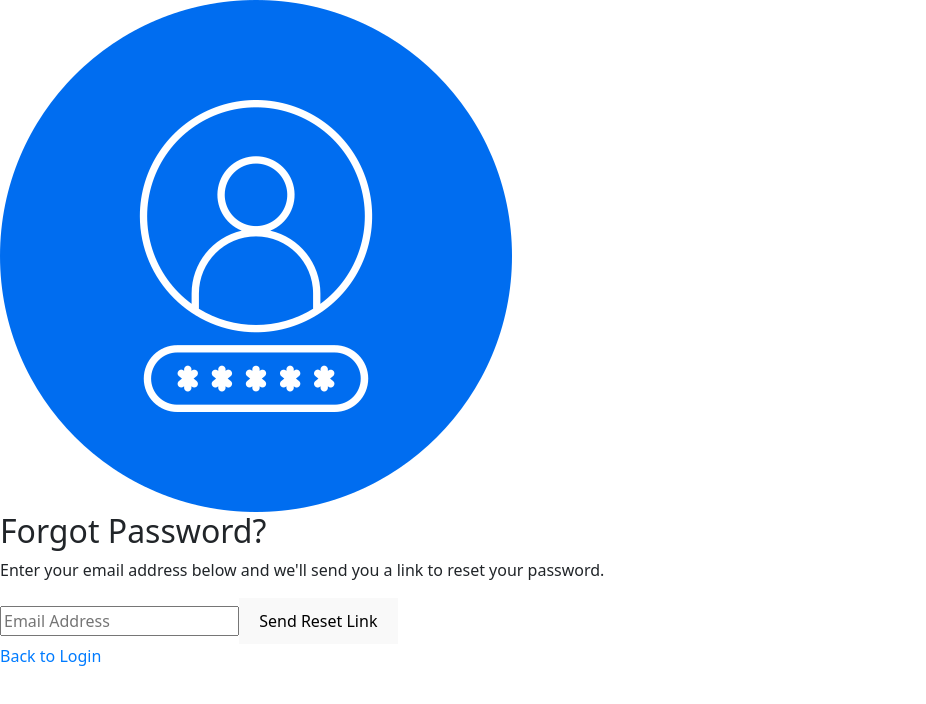
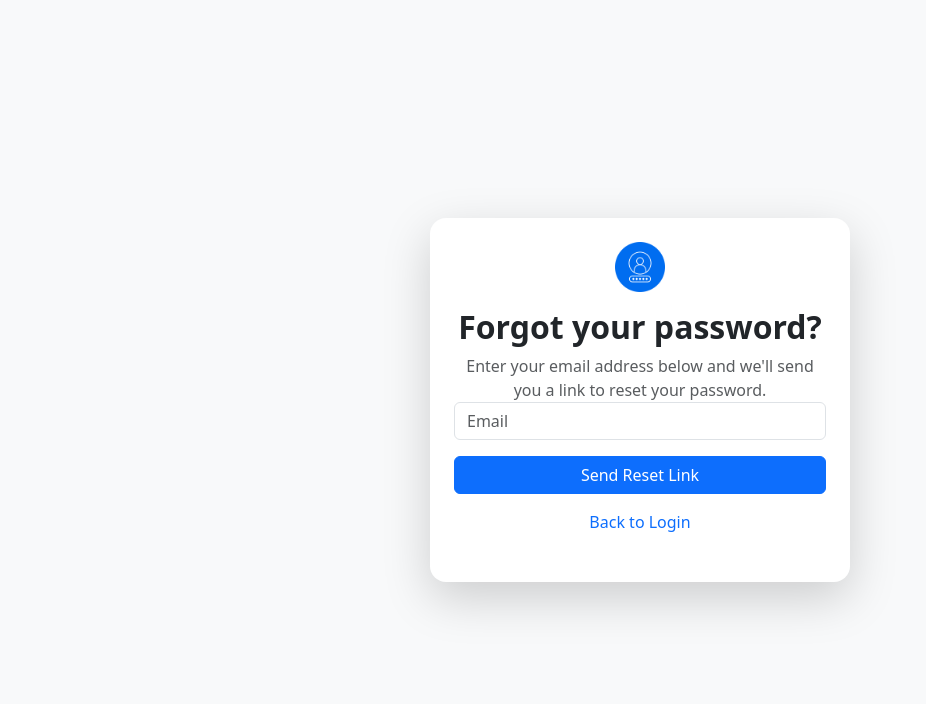
Before and after one commit to APP4080A/copilot-deployment, a React (Create React App) app in the folder frontend/: page /forgot-password in a window 1280 px wide. Shown: the top 704 px of the page, without its empty margins (0-926 px from the left). Built offline with nearby package versions, Linux system fonts and the light colour scheme.

Commit message:
BootStrap applied

```diff
--- a/frontend/src/pages/ForgotPasswordPage.jsx
+++ b/frontend/src/pages/ForgotPasswordPage.jsx
@@ -46,31 +46,30 @@ export default function ForgotPasswordPage() {
     };
 
     return (
-        <div className="login-container">
-            <div className="login-box">
-                <img src={logo} alt="Co-pilot Logo" className="login-icon" />
-                <h2>Forgot Password?</h2>
-                <p>Enter your email address below and we'll send you a link to reset your password.</p>
+        <div className="container-fluid bg-light min-vh-100 d-flex justify-content-center align-items-center px-3"
+            style={{ overflow: "hidden", paddingTop: "40px", paddingBottom: "40px"}}>
+            <div className="bg-white p-4 rounded-4 shadow-lg w-100"
+             style={{ maxWidth: "420px", minHeight:"auto" }}>
+              <div className="text-center mb-4">
+                <img src={logo} alt="Co-pilot Logo" className="mb-3" style={{ width: "50px" }} />
+                <h2 className="fw-bold">Forgot your password?</h2>
+                <p className="text-muted mb-0">Enter your email address below and we'll send you a link to reset your password.</p>
                 <form onSubmit={handleSubmit}>
-                    <input
-                        type="email"
-                        placeholder="Email Address"
-                        required
-                        value={email}
-                        onChange={(e) => setEmail(e.target.value)}
-                        disabled={isLoading} // Disable input while loading
-                    />
+                    <div className="mb-3">
+                        <input type="email" className="form-control" placeholder="Email" value={email} onChange={(e) => setEmail(e.target.value)} disabled={isLoading} required />
+                    </div>
 
-                    {error && <p className="error-message" style={{ color: 'red', marginTop: '10px' }}>{error}</p>}
-                    {message && <p className="success-message" style={{ color: 'green', marginTop: '10px' }}>{message}</p>}
+                    {error && <p className="text-danger text-center">{error}</p>}
+                    {message && <p className="text-success text-center">{message}</p>}
 
-                    <button type="submit" className="login-button" disabled={isLoading}>
+                    <button type="submit" className="btn btn-primary w-100 mb-3" disabled={isLoading}>
                         {isLoading ? 'Sending...' : 'Send Reset Link'}
                     </button>
-                    <div className="login-footer">
-                        <p><Link to="/" style={{ color: '#007bff', textDecoration: 'none' }}>Back to Login</Link></p>
+                    <div className="text-center">
+                        <p><Link to="/login" className="text-primary text-decoration-none">Back to Login</Link></p>
                     </div>
                 </form>
+                </div>
             </div>
         </div>
     );
--- a/frontend/src/pages/LoginPage.jsx
+++ b/frontend/src/pages/LoginPage.jsx
@@ -94,7 +94,7 @@ export default function LoginPage() {
       <div className="container-fluid bg-light min-vh-100 d-flex justify-content-center align-items-center px-3"
           style={{ overflow: "hidden", paddingTop: "40px", paddingBottom: "40px"}}>
           <div className="bg-white p-4 rounded-4 shadow-lg w-100"
-           style={{ maxWidth: "420px", minHeight:"auto" }}>
+           style={{ maxWidth: "420px", minHeight:"auto" , padding: "20px"}}>
             <div className="text-center mb-4">
               <img src={logo} alt="Co-pilot Logo" className="mb-3" style={{ width: "50px" }} />
               <h4 className="fw-bold">Log In</h4>
```
